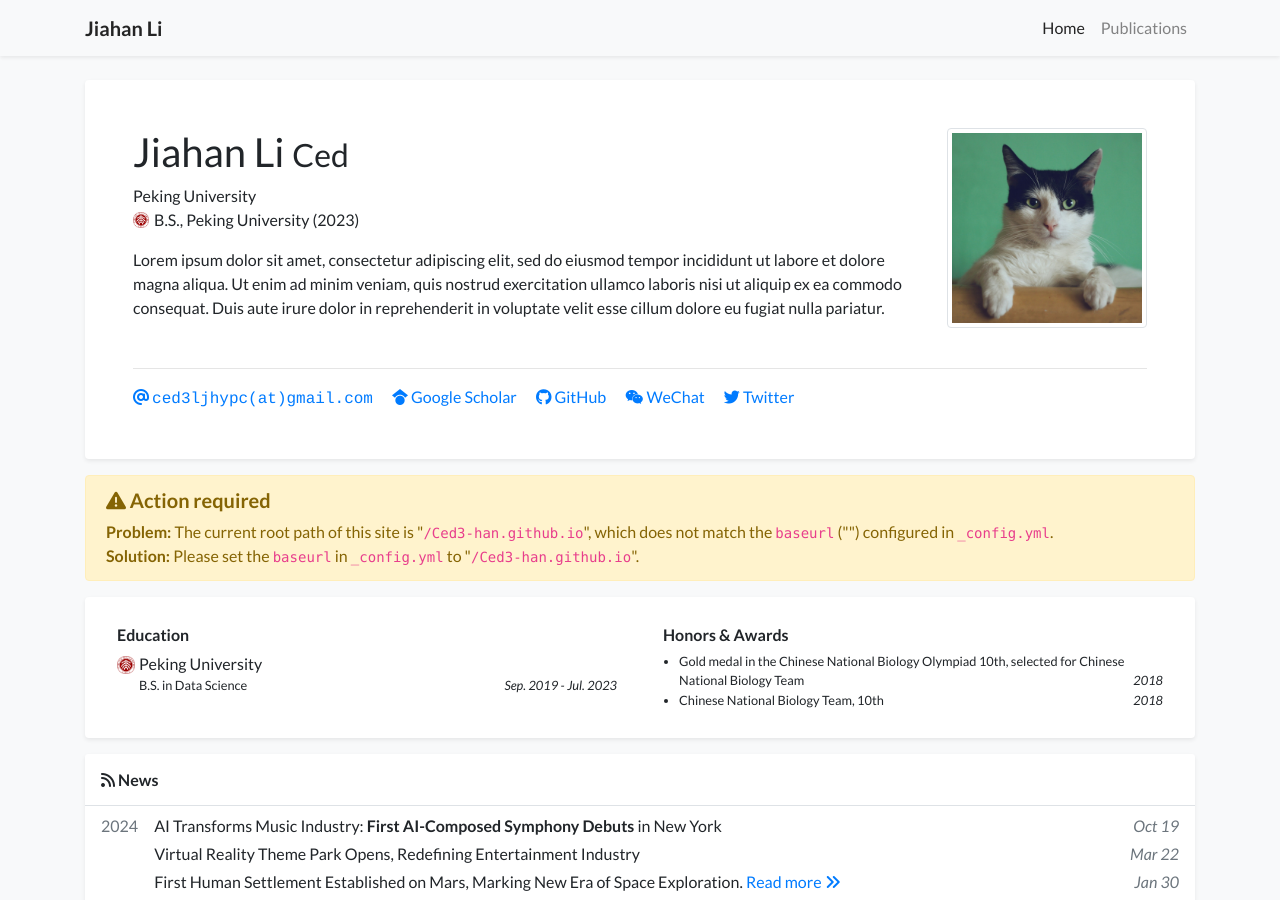
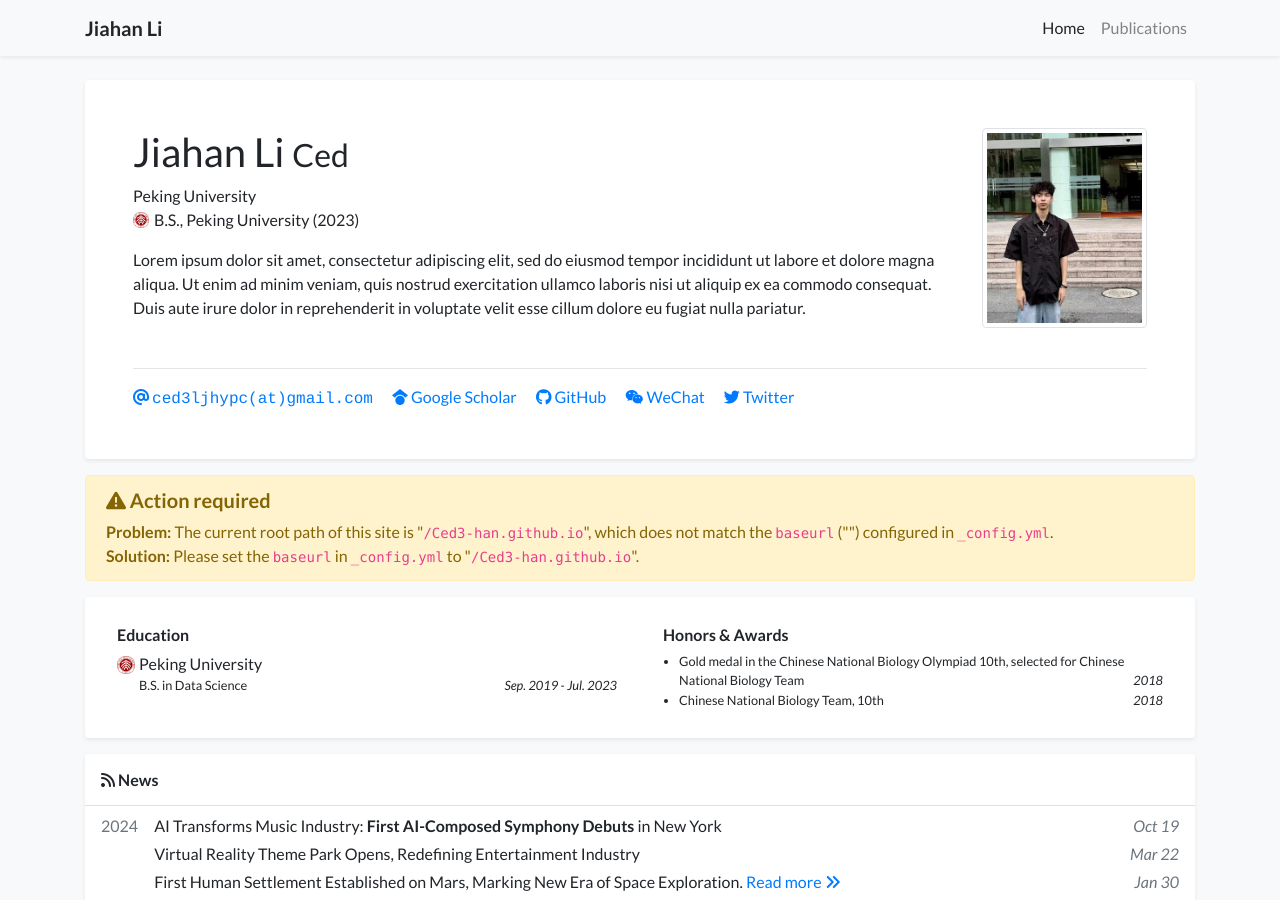
Before and after one commit to Ced3-han/Ced3-han.github.io, a Jekyll site: the page built from index.html, in a window 1280 px wide and 900 px high. Built offline with Jekyll 4.4.1, drawn with Linux system fonts in a browser that asks for light colours; a style sheet for code colours, icons or effects is not loaded.

Commit message:
add photos

```diff
--- a/_data/profile.yml
+++ b/_data/profile.yml
@@ -23,9 +23,9 @@
   Ut enim ad minim veniam, quis nostrud exercitation ullamco laboris nisi ut aliquip ex ea commodo consequat.
   Duis aute irure dolor in reprehenderit in voluptate velit esse cillum dolore eu fugiat nulla pariatur.
 
-portrait_url: /assets/images/photos/portrait.jpg
+portrait_url: /assets/images/photos/me.jpg
 portrait_caption: >-
-  Photo by Manja Vitolic on Unsplash (this caption is optional, comment it out to disable).
+  Me without glasses :)
 
 education:
 - name: Peking University
```
Also changed, not shown: assets/images/etc/wechat.jpg (added), assets/images/photos/me.jpg (added).
